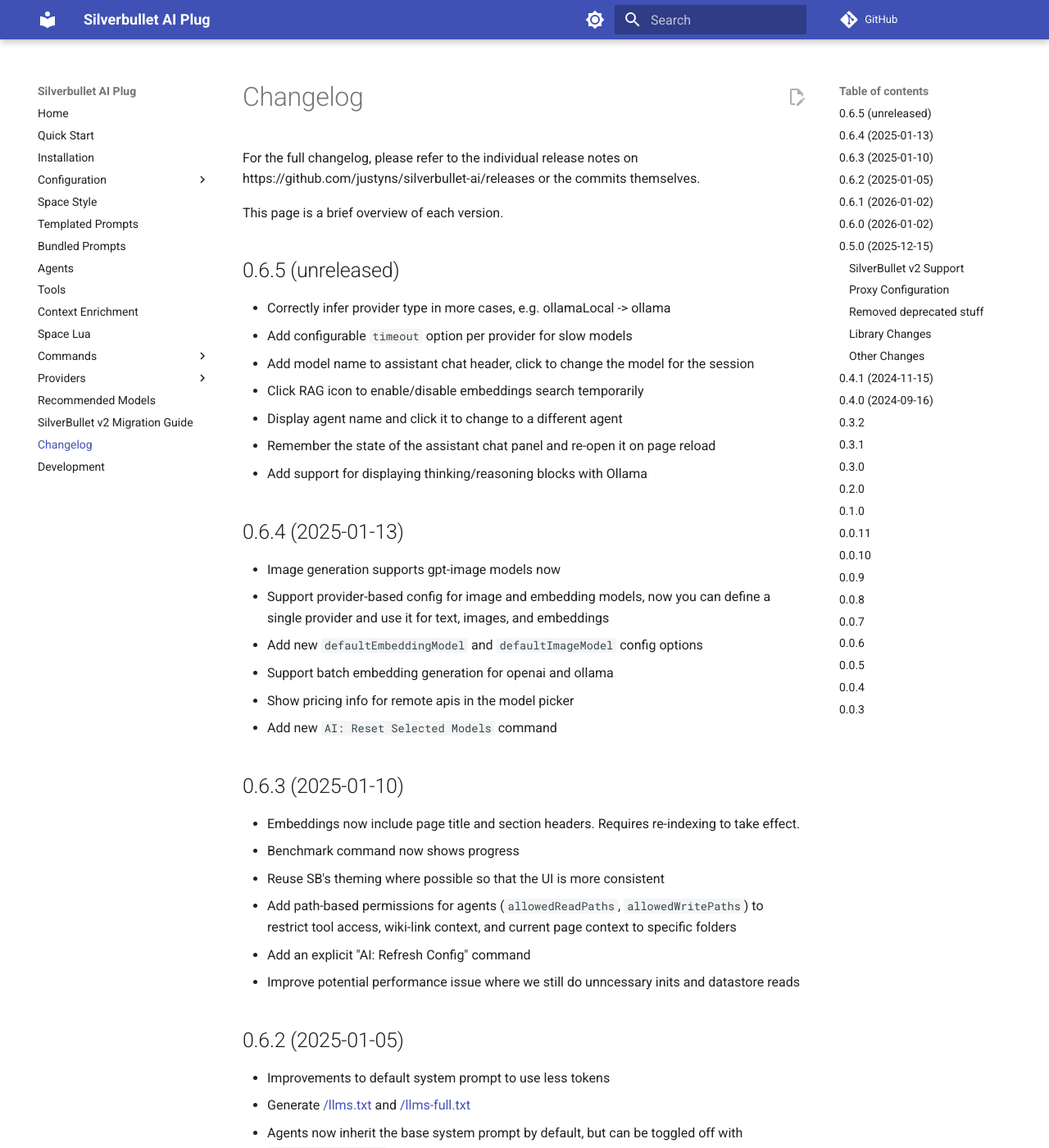
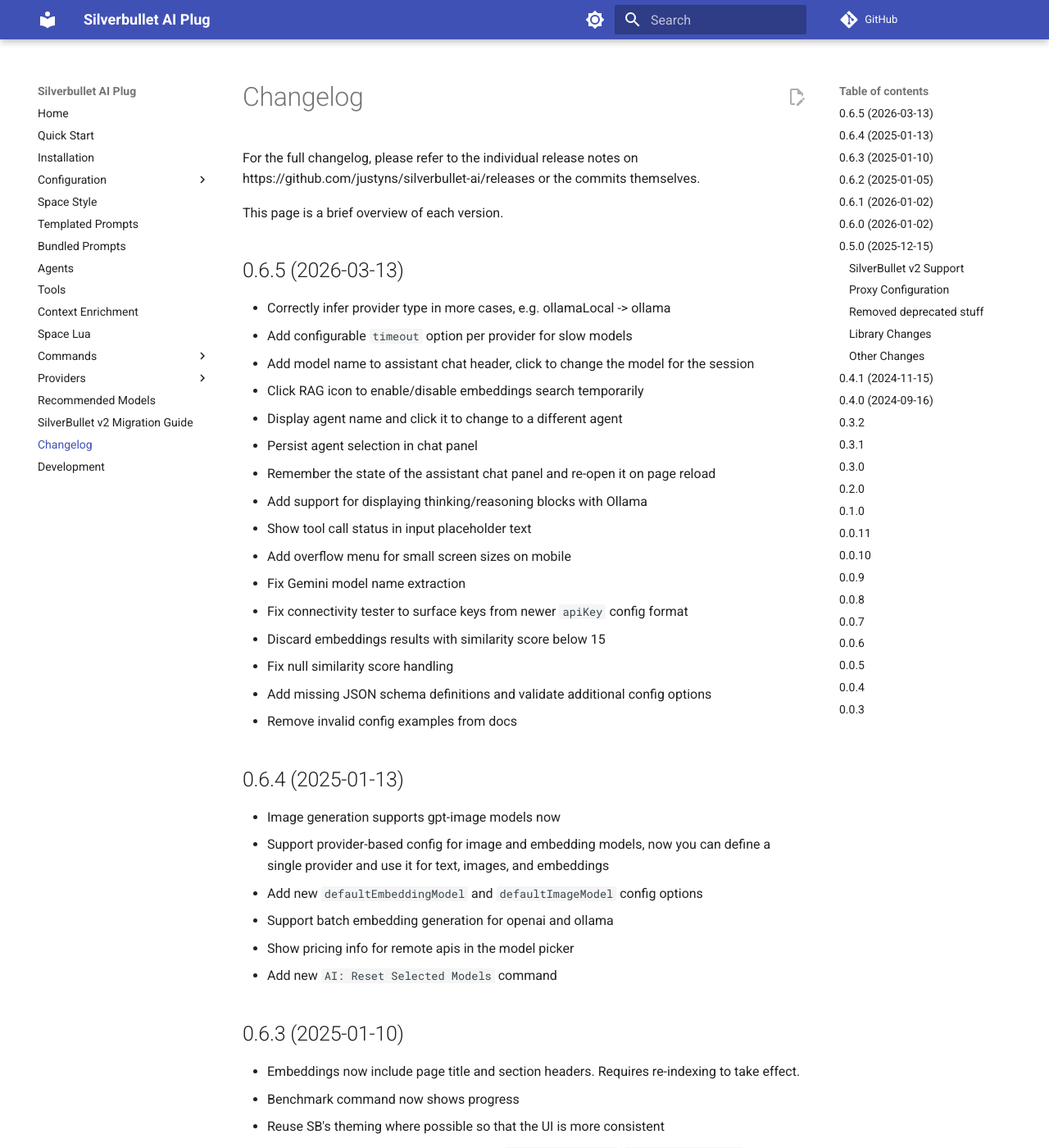
Before and after one commit to justyns/silverbullet-ai, an MkDocs documentation site: the page built from docs/Changelog.md, in a window 1280 px wide and 1400 px high. Shown: the whole window at 82% size. Built offline with MkDocs 1.6.1 and Material for MkDocs 9.7.7, drawn with Linux system fonts in a browser that asks for light colours; comment, search, counter and statistics services are not loaded.

Commit message:
Update changelog

```diff
--- a/docs/Changelog.md
+++ b/docs/Changelog.md
@@ -2,15 +2,24 @@
 
 This page is a brief overview of each version.
 
-## 0.6.5 (unreleased)
+## 0.6.5 (2026-03-13)
 
 - Correctly infer provider type in more cases, e.g. ollamaLocal -> ollama
 - Add configurable `timeout` option per provider for slow models
 - Add model name to assistant chat header, click to change the model for the session
 - Click RAG icon to enable/disable embeddings search temporarily
 - Display agent name and click it to change to a different agent
+- Persist agent selection in chat panel
 - Remember the state of the assistant chat panel and re-open it on page reload
 - Add support for displaying thinking/reasoning blocks with Ollama
+- Show tool call status in input placeholder text
+- Add overflow menu for small screen sizes on mobile
+- Fix Gemini model name extraction
+- Fix connectivity tester to surface keys from newer `apiKey` config format
+- Discard embeddings results with similarity score below 15
+- Fix null similarity score handling
+- Add missing JSON schema definitions and validate additional config options
+- Remove invalid config examples from docs
 
 ## 0.6.4 (2025-01-13)
 
```
